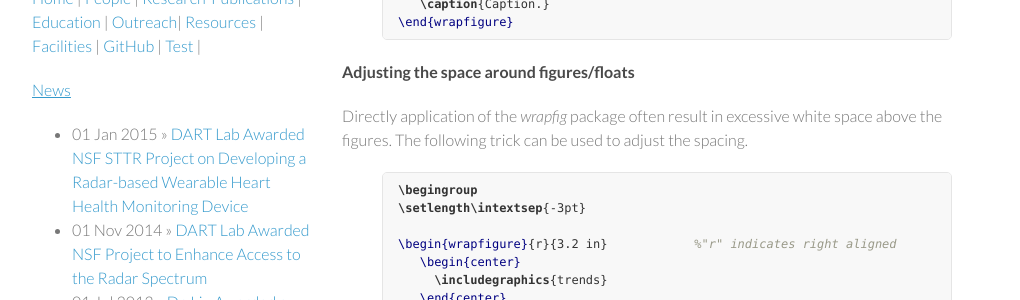
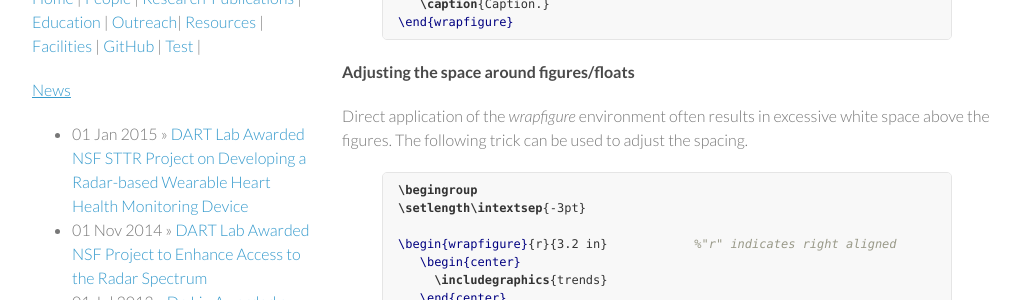
Before and after one commit to ucdart/ucdart.github.io, a Jekyll site: the page built from resources/latex.md, in a window 1280 px wide and 900 px high, scrolled down 5462 px. Shown: the part 154-454 px from the top of the window, without its empty margins (128-1148 px from the left). Built offline with Jekyll 4.4.1, drawn with Linux system fonts in a browser that asks for light colours.

Commit message:
Updated latex.md

```diff
--- a/resources/latex.md
+++ b/resources/latex.md
@@ -238,7 +238,7 @@ Use the *wrapfig* package.
 {% endhighlight %}
 
 #### Adjusting the space around figures/floats
-Directly application of the *wrapfig* package often result in excessive white space above the figures. The following trick can be used to adjust the spacing.
+Direct application of the *wrapfigure* environment often results in excessive white space above the figures. The following trick can be used to adjust the spacing.
 
 {% highlight latex %}
 
```
